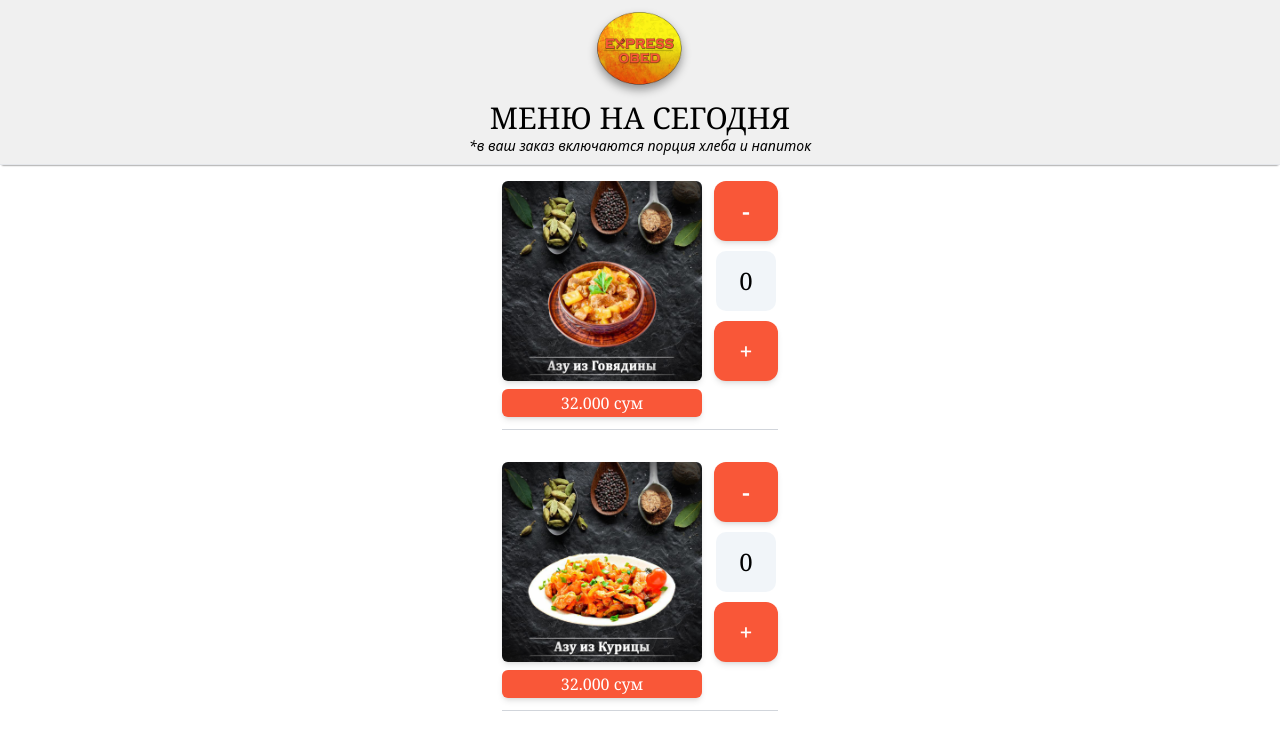
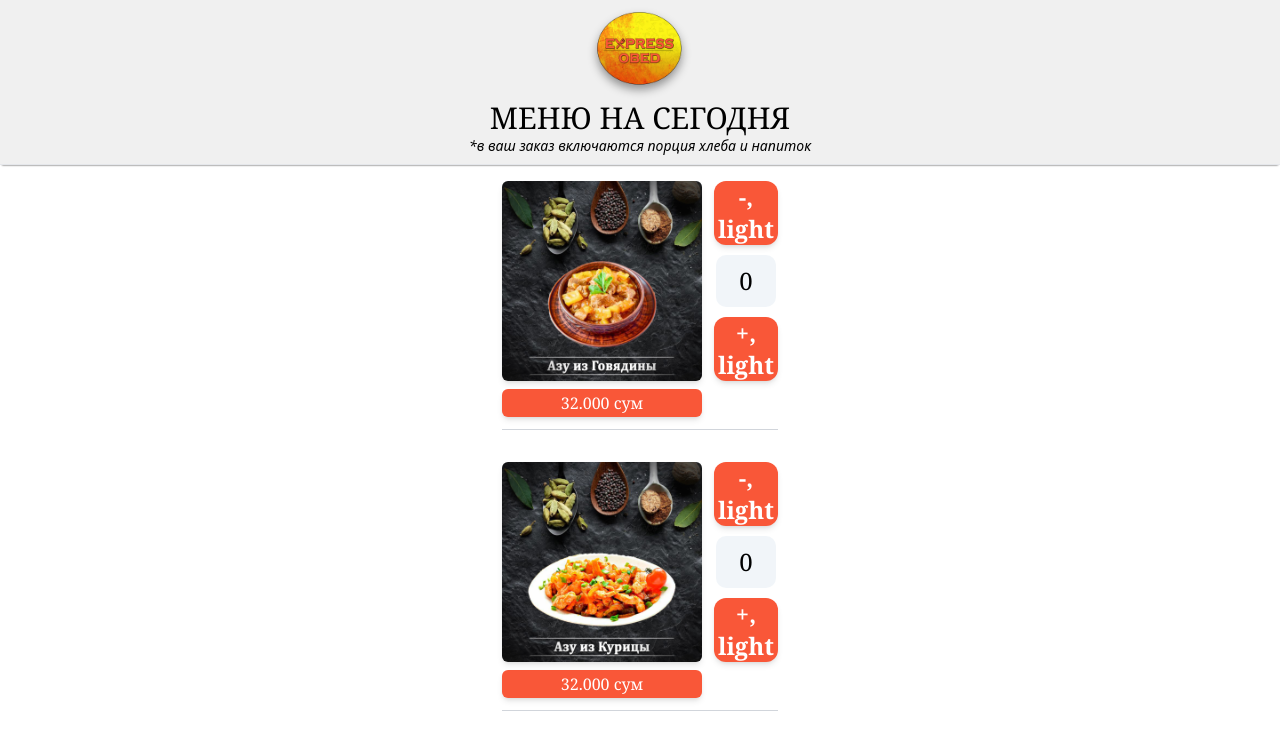
Before and after one commit to Jamsher17/procatering, a Next.js app: page /menu in a window 1280 px wide. Shown: the top 741 px of the page. Built offline with nearby package versions, Linux system fonts and the light colour scheme.

Commit message:
configured day/night modes

```diff
--- a/app/components/ui/Button.tsx
+++ b/app/components/ui/Button.tsx
@@ -5,12 +5,6 @@ const buttonVariants = cva(
   "flex flex-1 justify-center items-center rounded-xl w-16  font-serif text-2xl font-bold shadow-md bg-lbutton",
   {
     variants: {
-      color: {
-        green: "",
-        red: "",
-        // green: "bg-green-500 text-white",
-        // red: "bg-red-500 text-white",
-      },
       mode: {
         light: "bg-lbutton",
         dark: "bg-dbutton",
@@ -23,20 +17,15 @@ const buttonVariants = cva(
 interface ButtonProps
   extends ButtonHTMLAttributes<HTMLButtonElement>,
     VariantProps<typeof buttonVariants> {
-  color?: "green" | "red";
   mode?: "light" | "dark";
 }
 
-const Button: FC<ButtonProps> = ({
-  className,
-  title,
-  mode,
-  color,
-  ...props
-}) => {
+const Button: FC<ButtonProps> = ({ className, title, mode, ...props }) => {
   return (
-    <button className={buttonVariants({ color, mode, className })} {...props}>
-      <h1 className="text-white">{title}</h1>
+    <button className={buttonVariants({ mode, className })} {...props}>
+      <h1 className="text-white">
+        {title}, {mode}
+      </h1>
     </button>
   );
 };
```
